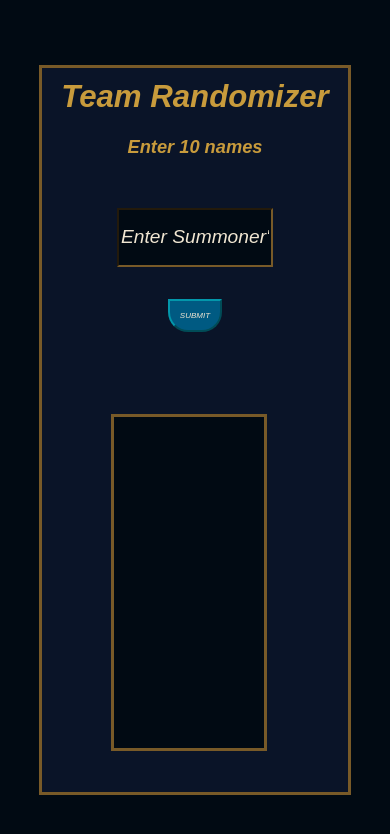
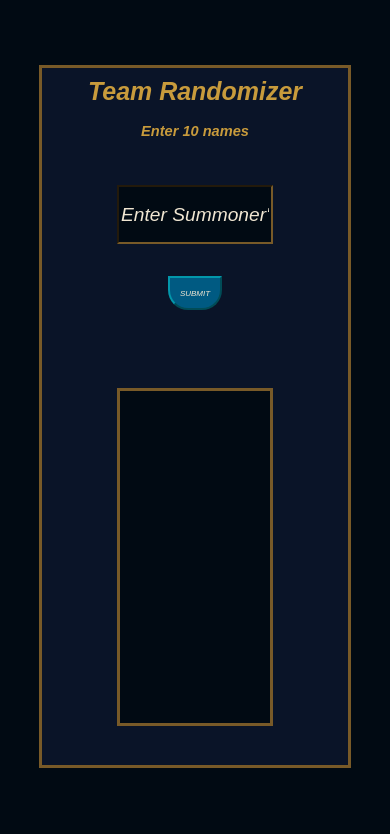
Before and after one commit to CameronJWalker/inhouse-clash, a Next.js app: page / in a window 390 px wide. Shown: the top 834 px of the page. Built offline with nearby package versions, Linux system fonts and the light colour scheme.

Commit message:
font change

```diff
--- a/styles/Page.module.css
+++ b/styles/Page.module.css
@@ -13,13 +13,13 @@
 }
 .description {
     color:#C89B3C;
-    font-size: 1vw;
+    font-size: 1.1vw;
     text-align: center;
 
     margin: -50px;
 }
-@media (max-width: 425px) {
+@media (max-width: 768px) {
     .description{
-        font-size: 4vw;
+        font-size: 3.2vw;
     }
 }
```
